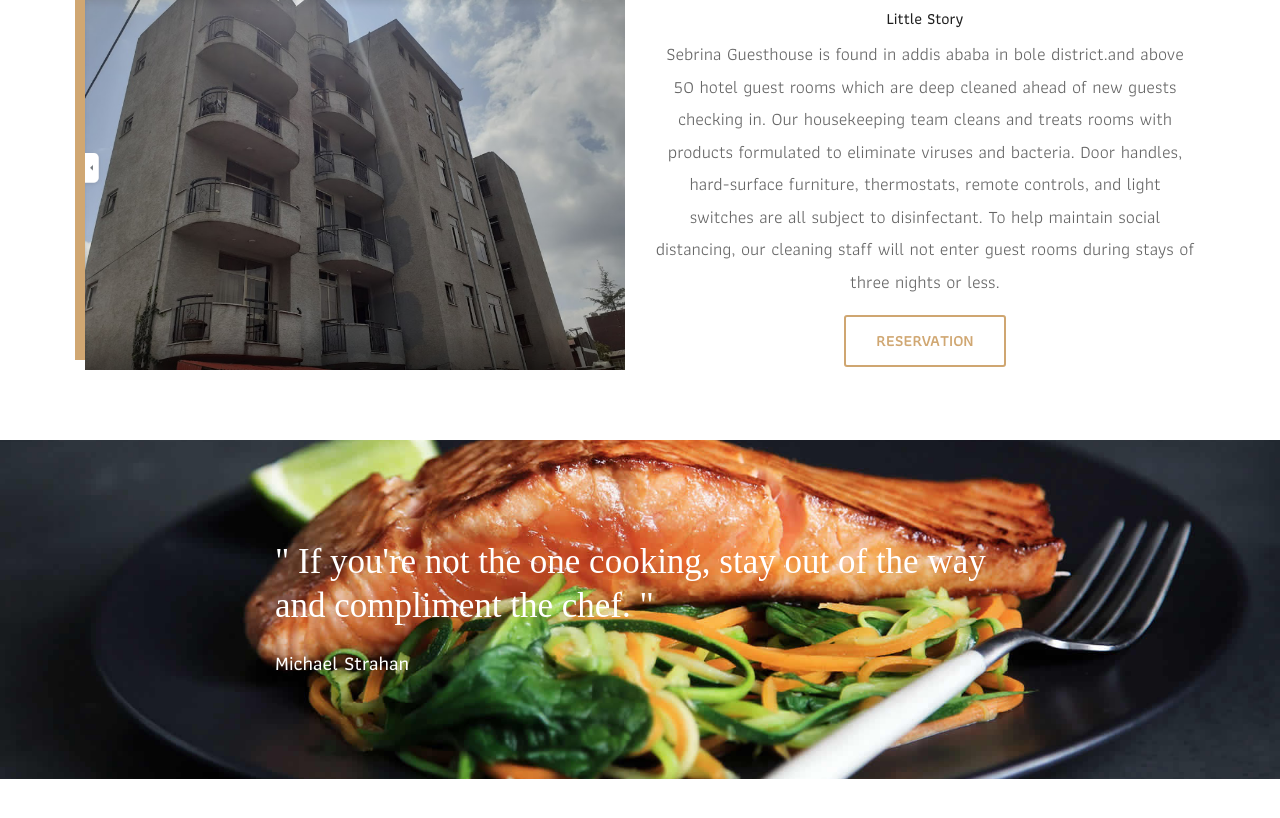
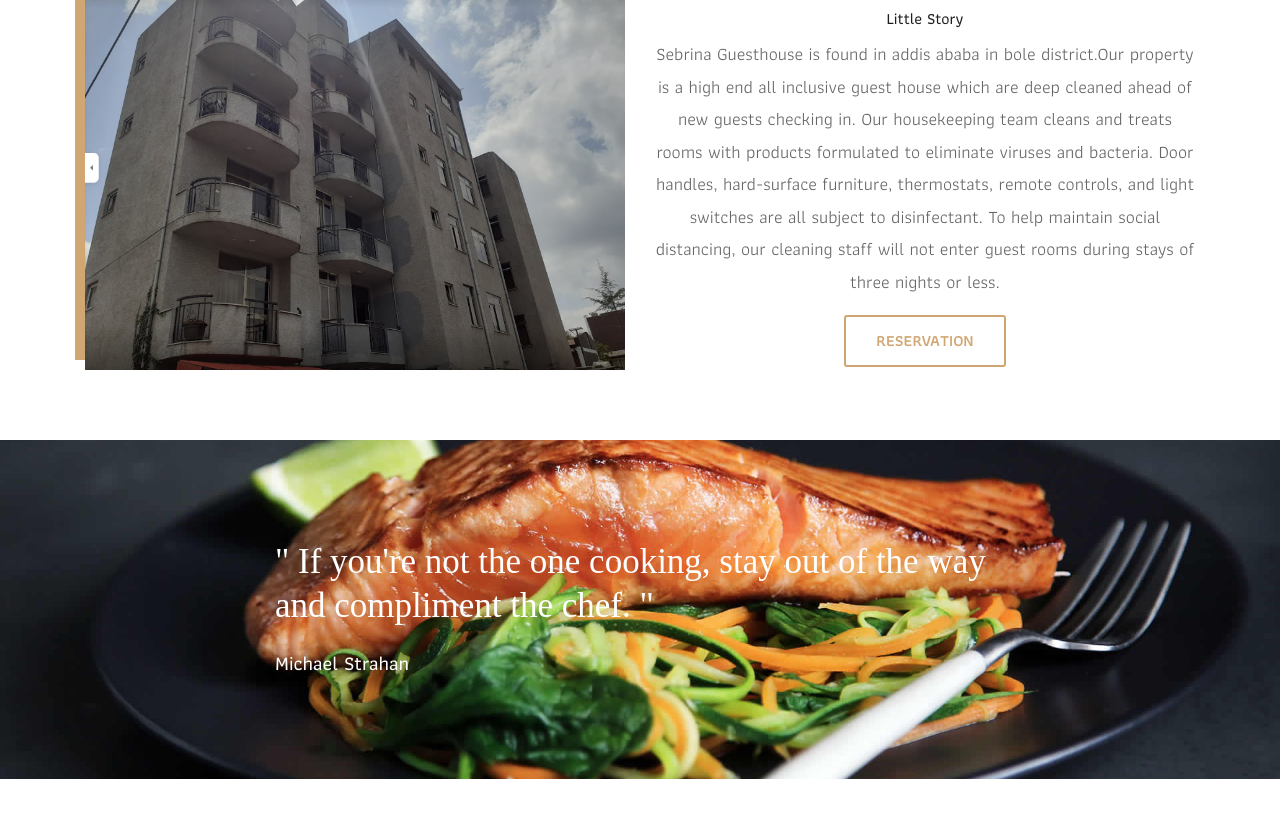
Before and after one commit to Joseph-Endale/Guesthouse, a plain HTML site: page index.html in a window 1280 px wide. Shown: the part 907-1725 px from the top of the page. Drawn offline with Linux system fonts and the light colour scheme; a web font is replaced by a local one.

Commit message:
text edit

```diff
--- a/index.html
+++ b/index.html
@@ -131,7 +131,7 @@
 					<div class="inner-column">
 						<h1>Welcome To <span> Sebrina Guesthouse</span></h1>
 						<h4>Little Story</h4>
-						<p>Sebrina Guesthouse is found in addis ababa in bole district.and above 50 hotel guest rooms which are deep cleaned ahead of new guests checking in. Our housekeeping team cleans and treats rooms with products formulated to eliminate viruses and bacteria. Door handles, hard-surface furniture, thermostats, remote controls, and light switches are all subject to disinfectant. To help maintain social distancing, our cleaning staff will not enter guest rooms during stays of three nights or less. </p>
+						<p>Sebrina Guesthouse is found in addis ababa in bole district.Our property is a high end all inclusive guest house which are deep cleaned ahead of new guests checking in. Our housekeeping team cleans and treats rooms with products formulated to eliminate viruses and bacteria. Door handles, hard-surface furniture, thermostats, remote controls, and light switches are all subject to disinfectant. To help maintain social distancing, our cleaning staff will not enter guest rooms during stays of three nights or less. </p>
 						<!-- <p>Sed semper orci sit amet porta placerat. Etiam quis finibus eros. Sed aliquam metus lorem, a pellentesque tellus pretium a. Nulla placerat elit in justo vestibulum, et maximus sem pulvinar.</p> -->
 						<a class="btn btn-lg btn-circle btn-outline-new-white" href="#">Reservation</a>
 					</div>
```
